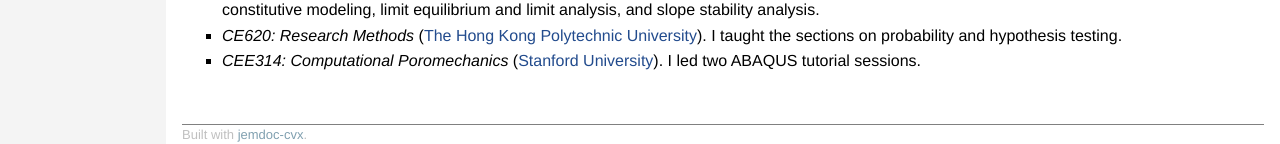
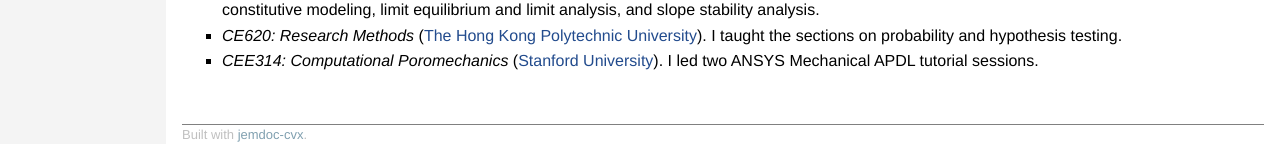
Before and after one commit to KeyJONE/keyjone.github.io, a plain HTML site: page docs/teaching.html in a window 1280 px wide. Shown: the part 335-479 px from the top of the page. Drawn offline with Linux system fonts and the light colour scheme.

Commit message:
Correct CEE314 tutorial software to ANSYS Mechanical APDL

```diff
--- a/docs/teaching.html
+++ b/docs/teaching.html
@@ -52,7 +52,7 @@
 <li><p><i>CE620: Research Methods</i> (<a href="https://www.polyu.edu.hk/" target="_blank" rel="noopener noreferrer">The Hong Kong Polytechnic University</a>). I taught the sections on probability and hypothesis testing.
 </p>
 </li>
-<li><p><i>CEE314: Computational Poromechanics</i> (<a href="https://www.stanford.edu/" target="_blank" rel="noopener noreferrer">Stanford University</a>). I led two ABAQUS tutorial sessions.
+<li><p><i>CEE314: Computational Poromechanics</i> (<a href="https://www.stanford.edu/" target="_blank" rel="noopener noreferrer">Stanford University</a>). I led two ANSYS Mechanical APDL tutorial sessions.
 </p>
 </li>
 </ul>
```
Also changed, not shown: 1 other file.
